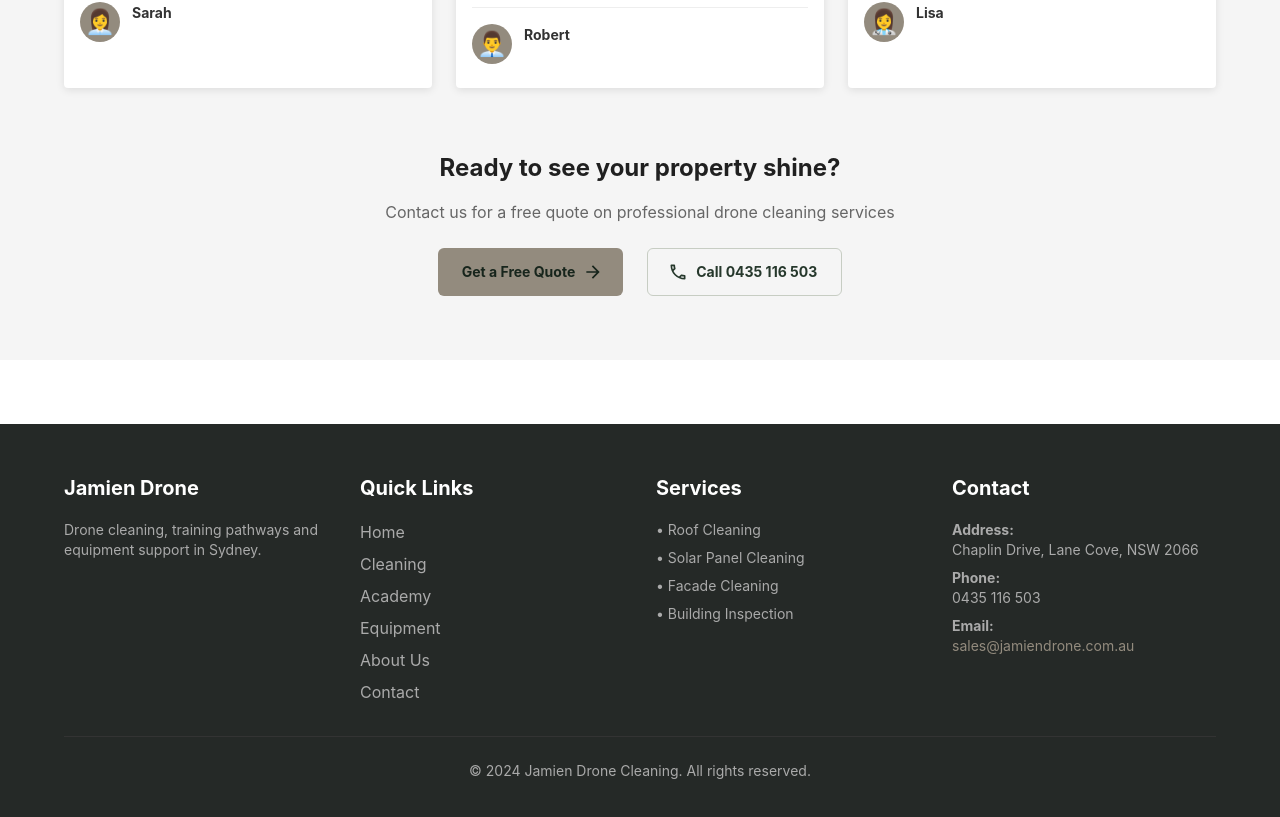
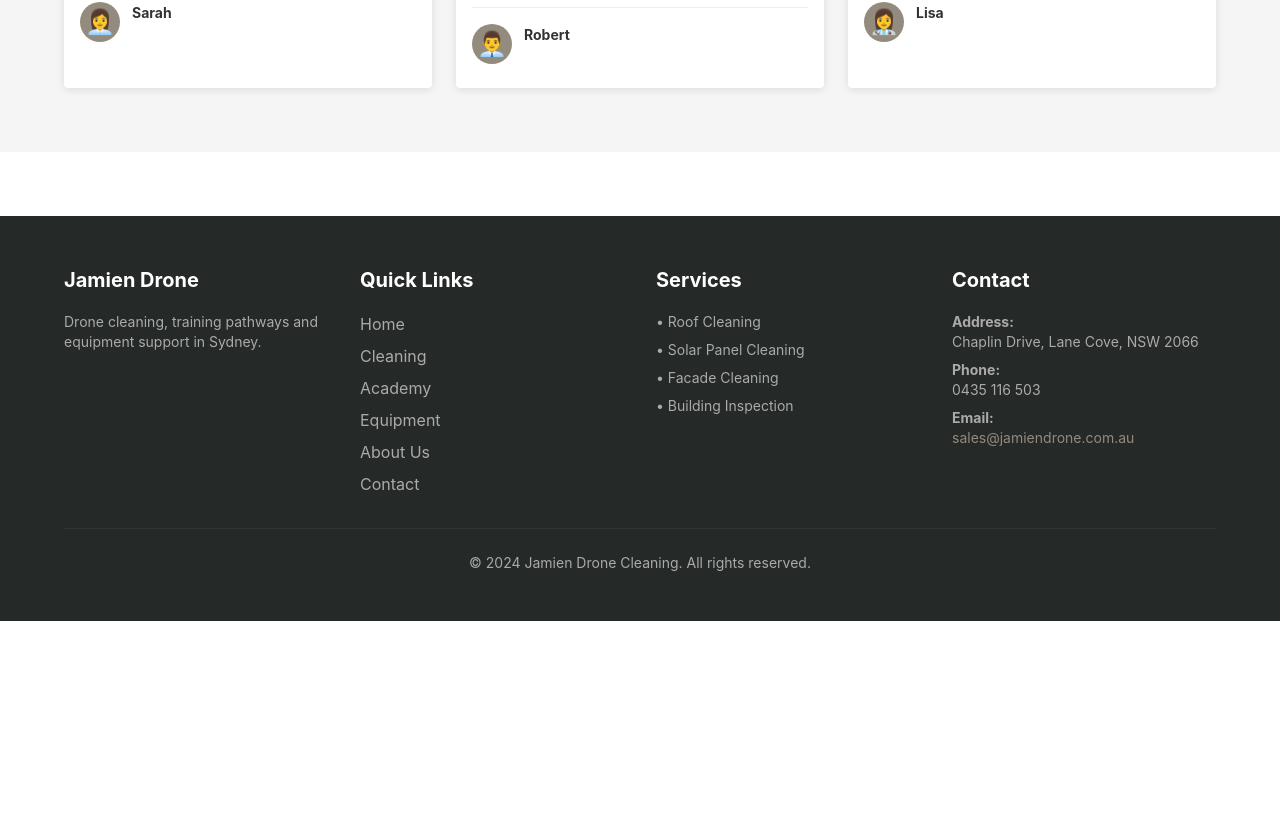
Before and after one commit to steven29-test/jamien-drone-cleaning, a React (Vite) app: page / in a window 1280 px wide. Shown: the part 4443-5260 px from the top of the page. After the commit the page ends 5064 px from the top, so only its background shows below. Built offline with nearby package versions, Linux system fonts and the light colour scheme.

Commit message:
Remove duplicated bottom homepage quote section

```diff
--- a/src/components/GoogleReviews.tsx
+++ b/src/components/GoogleReviews.tsx
@@ -1,4 +1,3 @@
-import ContactActions from './ContactActions'
 import { Box, Container, Typography, Rating, Card, CardContent, Grid, Avatar } from '@mui/material';
 import { VerifiedUser as VerifiedIcon } from '@mui/icons-material';
 
@@ -186,17 +185,6 @@ export default function GoogleReviews() {
           ))}
         </Grid>
 
-        {/* CTA */}
-        <Box sx={{ textAlign: 'center', mt: 8 }}>
-          <Typography variant="h5" sx={{ mb: 2, fontWeight: 'bold' }}>
-            Ready to see your property shine?
-          </Typography>
-          <Typography variant="body1" sx={{ color: '#666', mb: 3 }}>
-            Contact us for a free quote on professional drone cleaning services
-          </Typography>
-          <ContactActions centered />
-        </Box>
-
         {/* Schema.org JSON-LD */}
         <script type="application/ld+json">
           {JSON.stringify({
```
